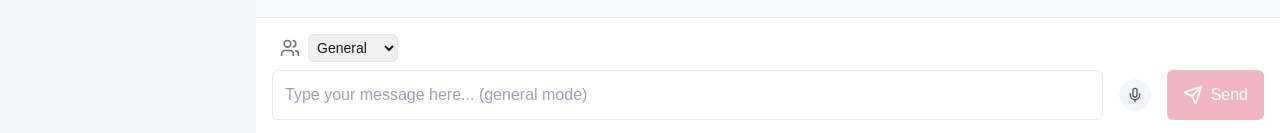
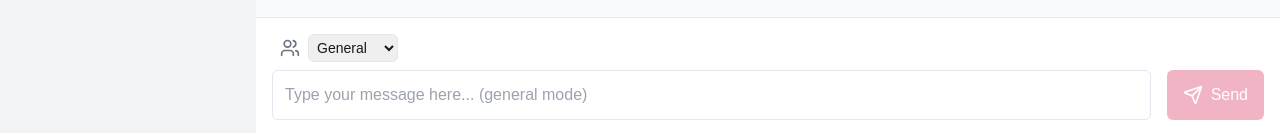
Before and after one commit to MohamedRasheqA/ai-sdk, a Next.js app: page /chat in a window 1280 px wide. Shown: the part 664-797 px from the top of the page. Built offline with nearby package versions, Linux system fonts and the light colour scheme.

Commit message:
messages

```diff
--- a/app/chat/page.tsx
+++ b/app/chat/page.tsx
@@ -1,7 +1,7 @@
 'use client';
 import React, { useState, useRef, useEffect } from 'react';
 import { useChat } from 'ai/react';
-import { Settings, Plus, MessageCircle, FileText, Send, Menu, X, Loader, Users, Volume2, VolumeX, Mic, Square } from 'lucide-react';
+import { Settings, Plus, MessageCircle, FileText, Send, Menu, X, Loader, Users, Volume2, VolumeX } from 'lucide-react';
 import ReactMarkdown from 'react-markdown';
 import Link from 'next/link';
 
@@ -15,160 +15,6 @@ interface TTSControlsProps {
   messageId: string;
   isEnabled: boolean;
 }
-
-interface VoiceRecorderProps {
-  onTranscription: (text: string) => void;
-  disabled?: boolean;
-}
-
-
-const VoiceRecorder: React.FC<VoiceRecorderProps> = ({ onTranscription, disabled }) => {
-  const [isRecording, setIsRecording] = useState(false);
-  const [isProcessing, setIsProcessing] = useState(false);
-  const [error, setError] = useState<string | null>(null);
-  const mediaRecorderRef = useRef<MediaRecorder | null>(null);
-  const chunksRef = useRef<Blob[]>([]);
-
-  const startRecording = async () => {
-    try {
-      if (!navigator.mediaDevices || !window.MediaRecorder) {
-        throw new Error('Browser does not support voice recording. Please use Chrome, Firefox, or Edge.');
-      }
-
-      const stream = await navigator.mediaDevices.getUserMedia({
-        audio: {
-          sampleRate: 44100,
-          channelCount: 1,
-          echoCancellation: true,
-          noiseSuppression: true,
-        }
-      });
-
-      // Try to use mp3 format, fallback to other formats
-      let mimeType = 'audio/mp3';
-      if (!MediaRecorder.isTypeSupported('audio/mp3')) {
-        if (MediaRecorder.isTypeSupported('audio/webm')) {
-          mimeType = 'audio/webm';
-        } else if (MediaRecorder.isTypeSupported('audio/wav')) {
-          mimeType = 'audio/wav';
-        } else {
-          mimeType = 'audio/mp4';
-        }
-      }
-
-      mediaRecorderRef.current = new MediaRecorder(stream, {
-        mimeType,
-        audioBitsPerSecond: 128000
-      });
-
-      chunksRef.current = [];
-
-      mediaRecorderRef.current.ondataavailable = (e) => {
-        if (e.data.size > 0) {
-          chunksRef.current.push(e.data);
-        }
-      };
-
-      mediaRecorderRef.current.onstop = async () => {
-        try {
-          const audioBlob = new Blob(chunksRef.current, { type: mimeType });
-          await processAudio(audioBlob);
-        } catch (err) {
-          console.error('Error processing audio:', err);
-          setError('Failed to process audio');
-        } finally {
-          stream.getTracks().forEach(track => track.stop());
-        }
-      };
-
-      mediaRecorderRef.current.start(100);
-      setIsRecording(true);
-      setError(null);
-    } catch (err) {
-      console.error('Error starting recording:', err);
-      setError(err instanceof Error ? err.message : 'Failed to start recording');
-    }
-  };
-
-  const stopRecording = () => {
-    if (mediaRecorderRef.current && isRecording) {
-      try {
-        mediaRecorderRef.current.stop();
-        setIsRecording(false);
-      } catch (err) {
-        console.error('Error stopping recording:', err);
-        setError('Failed to stop recording');
-      }
-    }
-  };
-
-  const processAudio = async (audioBlob: Blob) => {
-    setIsProcessing(true);
-    try {
-      const formData = new FormData();
-
-      // Convert to mp3 blob before sending
-      const mp3Blob = new Blob([await audioBlob.arrayBuffer()], { type: 'audio/mp3' });
-      formData.append('audio', mp3Blob, 'recording.mp3');
-
-      const response = await fetch('/api/stt', {
-        method: 'POST',
-        body: formData,
-      });
-
-      if (!response.ok) {
-        const errorData = await response.json();
-        throw new Error(errorData.error || 'Failed to process audio');
-      }
-
-      const data = await response.json();
-      if (data.text) {
-        onTranscription(data.text);
-      }
-    } catch (err) {
-      console.error('Error processing audio:', err);
-      setError(err instanceof Error ? err.message : 'Failed to process audio');
-    } finally {
-      setIsProcessing(false);
-    }
-  };
-
-  useEffect(() => {
-    return () => {
-      if (mediaRecorderRef.current && isRecording) {
-        mediaRecorderRef.current.stop();
-        setIsRecording(false);
-      }
-    };
-  }, [isRecording]);
-
-  return (
-    <div className="flex items-center space-x-2">
-      <button
-        onClick={isRecording ? stopRecording : startRecording}
-        disabled={disabled || isProcessing}
-        className={`p-2 rounded-full transition-colors ${
-          isRecording ? 'bg-red-500' : 'bg-gray-100'
-        } hover:bg-opacity-90 disabled:opacity-50`}
-        title={isRecording ? 'Stop Recording' : 'Start Recording'}
-      >
-        {isProcessing ? (
-          <Loader className="w-4 h-4 animate-spin text-gray-600" />
-        ) : isRecording ? (
-          <Square className="w-4 h-4 text-white" />
-        ) : (
-          <Mic className="w-4 h-4 text-gray-600" />
-        )}
-      </button>
-
-      {error && (
-        <span className="text-xs text-red-500">{error}</span>
-      )}
-    </div>
-  );
-};
-
-
 
 const TTSControls: React.FC<TTSControlsProps> = ({ messageContent, messageId, isEnabled }) => {
   const [isPlaying, setIsPlaying] = useState(false);
@@ -264,7 +110,7 @@ const TTSControls: React.FC<TTSControlsProps> = ({ messageContent, messageId, is
   );
 };
 
-const PersonaSelector = ({ selectedPersona, onPersonaChange }: PersonaSelectorProps) => {
+const PersonaSelector: React.FC<PersonaSelectorProps> = ({ selectedPersona, onPersonaChange }) => {
   return (
     <div className="flex items-center space-x-2 px-2">
       <Users size={20} className="text-gray-500" />
@@ -564,7 +410,7 @@ export default function ChatPage() {
           </div>
         </div>
 
-        {/* Input Area with Persona Selector and Voice Input */}
+        {/* Input Area with Persona Selector */}
         <div className="p-2 sm:p-4 border-t border-slate-200 bg-white">
           <form onSubmit={enhancedSubmit} className="space-y-2">
             <div className="flex items-center space-x-2">
@@ -579,13 +425,6 @@ export default function ChatPage() {
                 onChange={customHandleInputChange}
                 placeholder={`Type your message here... (${selectedPersona} mode)`}
                 className="flex-1 p-2 sm:p-3 text-sm sm:text-base border border-slate-200 rounded-md focus:outline-none focus:border-[#4FD1C5] focus:ring-1 focus:ring-[#4FD1C5]"
-              />
-              <VoiceRecorder
-                onTranscription={(text) => {
-                  setInput(text);
-                  setIsQuestionSelected(true);
-                }}
-                disabled={isLoading}
               />
               <button
                 type="submit"
```
